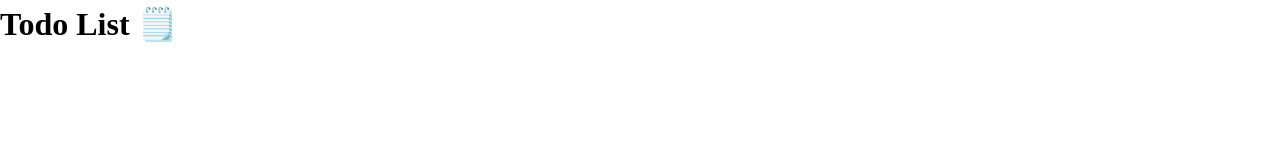
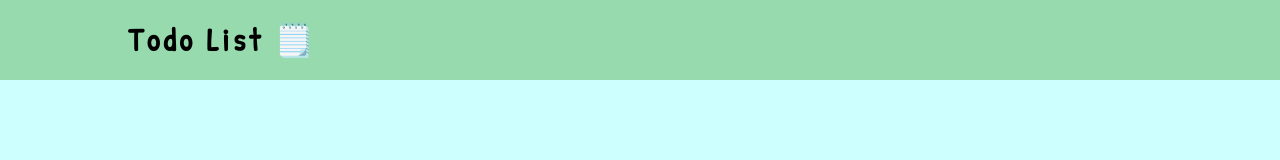
Before and after one commit to lokesh-karthikeyan/odin-todo_list, a website: page src/template.html in a window 1280 px wide. Drawn offline with Linux system fonts and the light colour scheme.

Commit message:
Style: Add styles for -> `header`, `base`

```diff
--- a/src/css/style.css
+++ b/src/css/style.css
@@ -33,6 +33,7 @@
   --deep-olive-color: oklch(0.34 0.0567 131.69);
   --dark-brown-color: oklch(0.39 0.0799 79.8);
   --deep-maroon-color: oklch(0.36 0.113 24.7);
+  --light-cyan-color: oklch(0.97 0.0516 196.33);
 
   --system-ui:
     system-ui, "Segoe UI", Roboto, Helvetica, Arial, sans-serif,
@@ -45,3 +46,30 @@
   --font-size-2xl: 1.5rem;
   --font-size-3xl: 2.652rem;
 }
+
+/* === BASE STYLES === */
+
+body {
+  font-family: "Delius", var(--system-ui);
+  background: var(--light-cyan-color);
+}
+
+button {
+  cursor: pointer;
+  border: none;
+}
+
+.container {
+  width: 80%;
+  margin: 0 auto;
+}
+
+/* === HEADER STYLES === */
+
+.header {
+  padding: 1em 0;
+  font-weight: 900;
+  background: var(--mint-green-color);
+  font-family: "Patrick Hand", var(--system-ui);
+  letter-spacing: 0.5ch;
+}
```
